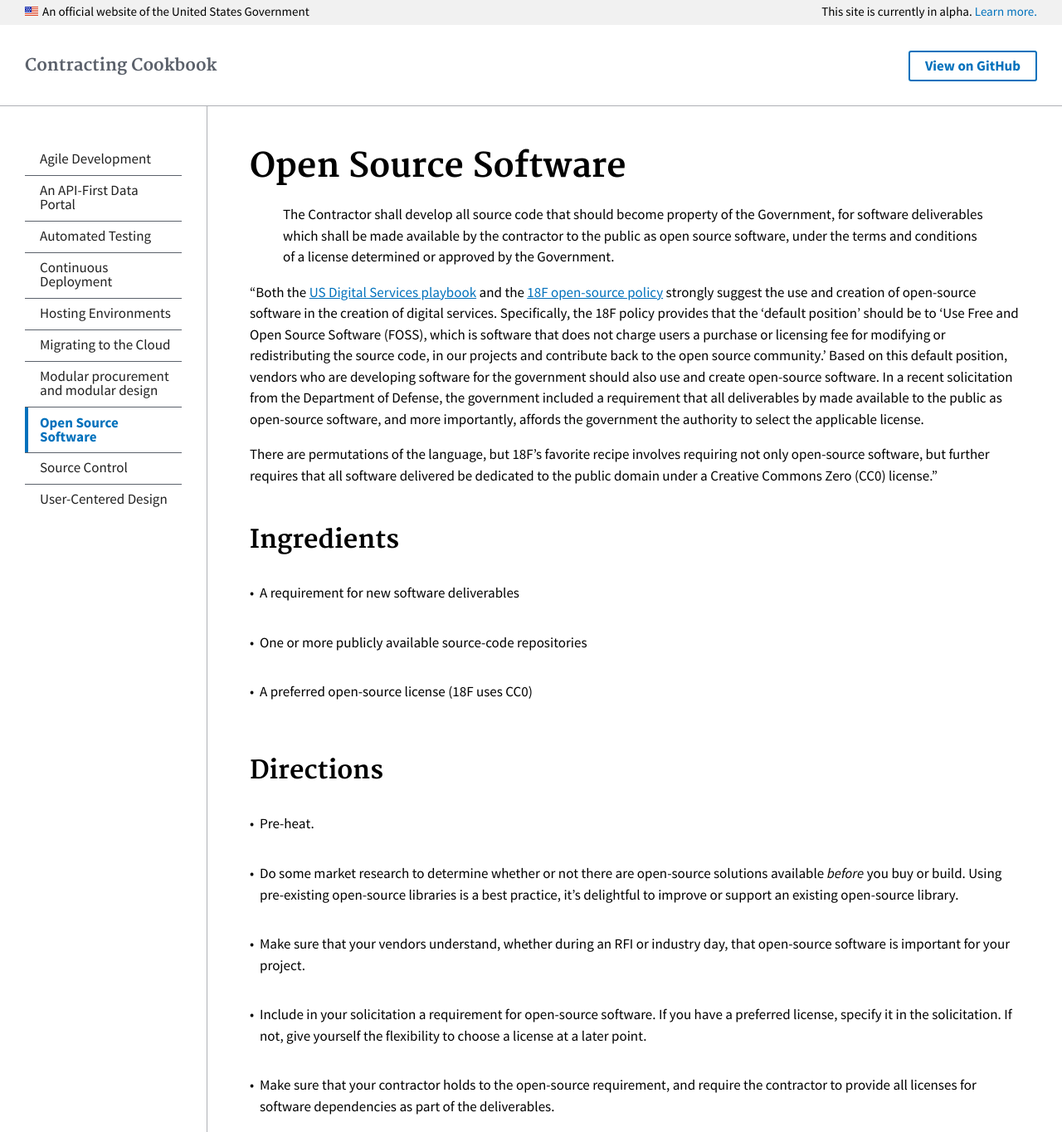
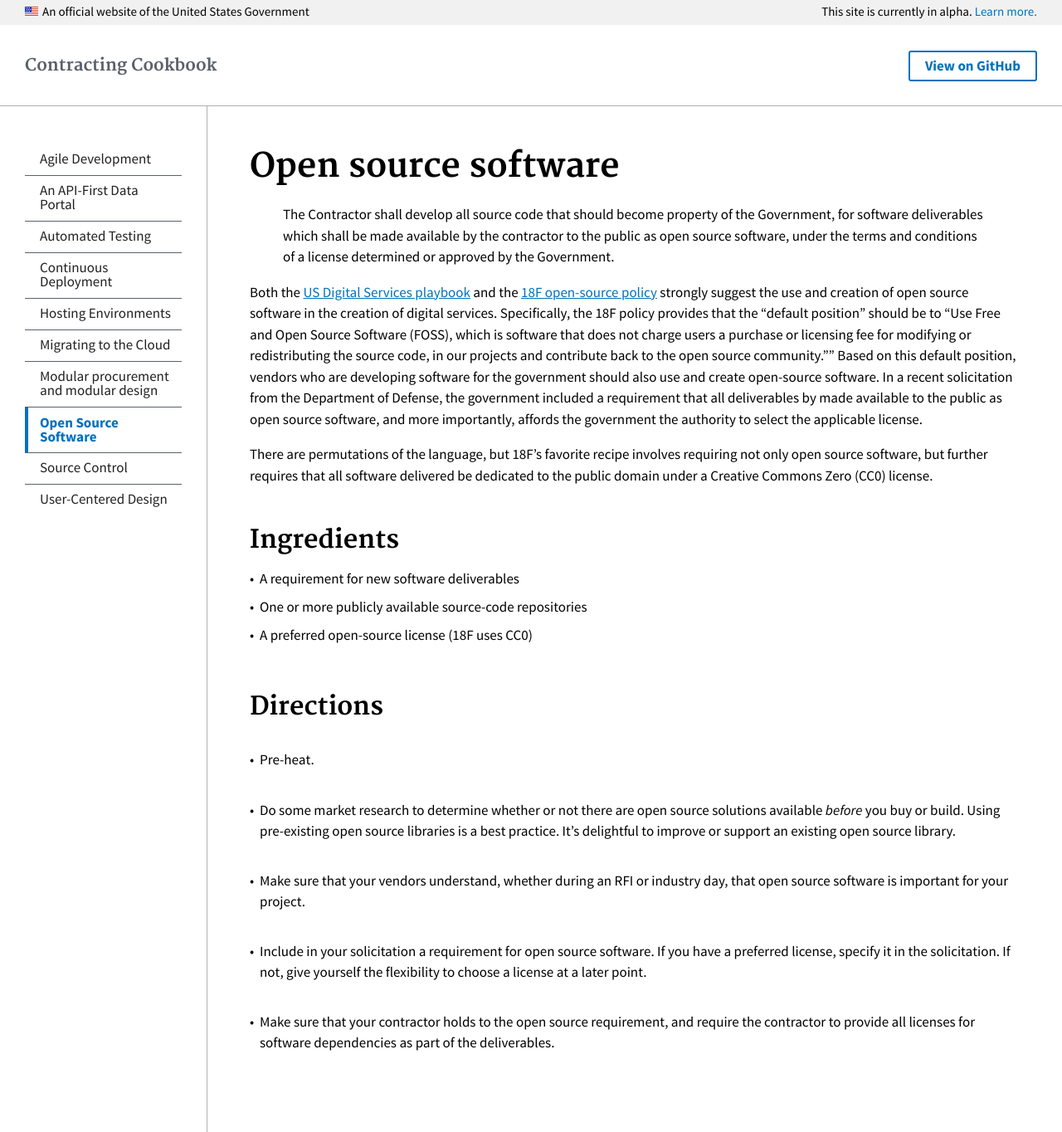
Before and after one commit to 18F/contracting-cookbook, a Jekyll site: the page built from _recipes/open-source.md, in a window 1280 px wide and 1364 px high. Shown: the whole window at 83% size. Built offline with Jekyll 4.4.1, drawn with Linux system fonts in a browser that asks for light colours.

Commit message:
Style edits

```diff
--- a/_recipes/open-source.md
+++ b/_recipes/open-source.md
@@ -2,32 +2,28 @@
 layout: main
 permalink: /recipes/open-source/
 ---
-# Open Source Software
+# Open source software
 
 > The Contractor shall develop all source code that should become property of the Government, for software deliverables which shall be made available by the contractor to the public as open source software, under the terms and conditions of a license determined or approved by the Government.
 
-"Both the [US Digital Services playbook](https://playbook.cio.gov) and the [18F open-source policy](https://github.com/18F/open-source-policy/blob/master/policy.md) strongly suggest the use and creation of open-source software in the creation of digital services. Specifically, the 18F policy provides that the 'default position' should be to 'Use Free and Open Source Software (FOSS), which is software that does not charge users a purchase or licensing fee for modifying or redistributing the source code, in our projects and contribute back to the open source community.' Based on this default position, vendors who are developing software for the government should also use and create open-source software. In a recent solicitation from the Department of Defense, the government included a requirement that all deliverables by made available to the public as open-source software, and more importantly, affords the government the authority to select the applicable license.
+Both the [US Digital Services playbook](https://playbook.cio.gov) and the [18F open-source policy](https://github.com/18F/open-source-policy/blob/master/policy.md) strongly suggest the use and creation of open source software in the creation of digital services. Specifically, the 18F policy provides that the "default position" should be to "Use Free and Open Source Software (FOSS), which is software that does not charge users a purchase or licensing fee for modifying or redistributing the source code, in our projects and contribute back to the open source community."" Based on this default position, vendors who are developing software for the government should also use and create open-source software. In a recent solicitation from the Department of Defense, the government included a requirement that all deliverables by made available to the public as open source software, and more importantly, affords the government the authority to select the applicable license.
 
-There are permutations of the language, but 18F's favorite recipe involves requiring not only open-source software, but further requires that all software delivered be dedicated to the public domain under a Creative Commons Zero (CC0) license."
-
+There are permutations of the language, but 18F's favorite recipe involves requiring not only open source software, but further requires that all software delivered be dedicated to the public domain under a Creative Commons Zero (CC0) license.
 
 ## Ingredients
 
   * A requirement for new software deliverables
-
   * One or more publicly available source-code repositories
-
   * A preferred open-source license (18F uses CC0)
-
 
 ## Directions
 
   * Pre-heat.
 
-  * Do some market research to determine whether or not there are open-source solutions available *before* you buy or build. Using pre-existing open-source libraries is a best practice, it's delightful to improve or support an existing open-source library.
+  * Do some market research to determine whether or not there are open source solutions available *before* you buy or build. Using pre-existing open source libraries is a best practice. It's delightful to improve or support an existing open source library.
 
-  * Make sure that your vendors understand, whether during an RFI or industry day, that open-source software is important for your project.
+  * Make sure that your vendors understand, whether during an RFI or industry day, that open source software is important for your project.
 
-  * Include in your solicitation a requirement for open-source software. If you have a preferred license, specify it in the solicitation. If not, give yourself the flexibility to choose a license at a later point.
+  * Include in your solicitation a requirement for open source software. If you have a preferred license, specify it in the solicitation. If not, give yourself the flexibility to choose a license at a later point.
 
-  * Make sure that your contractor holds to the open-source requirement, and require the contractor to provide all licenses for software dependencies as part of the deliverables.
+  * Make sure that your contractor holds to the open source requirement, and require the contractor to provide all licenses for software dependencies as part of the deliverables.
```
